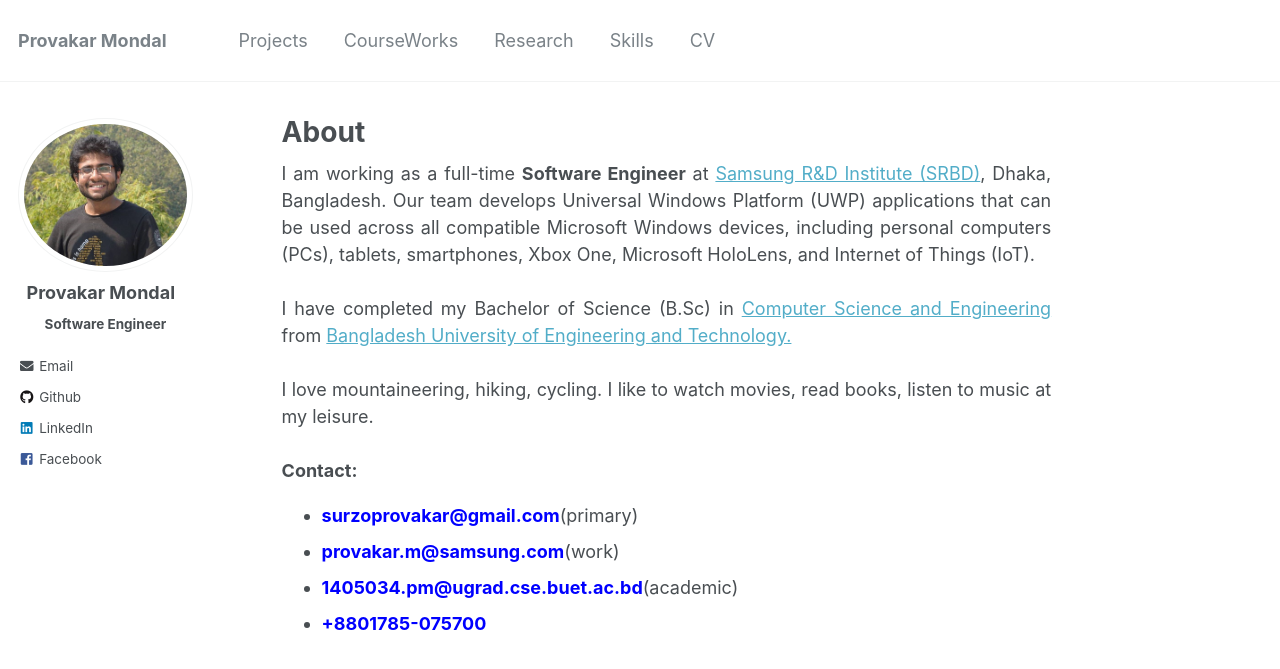
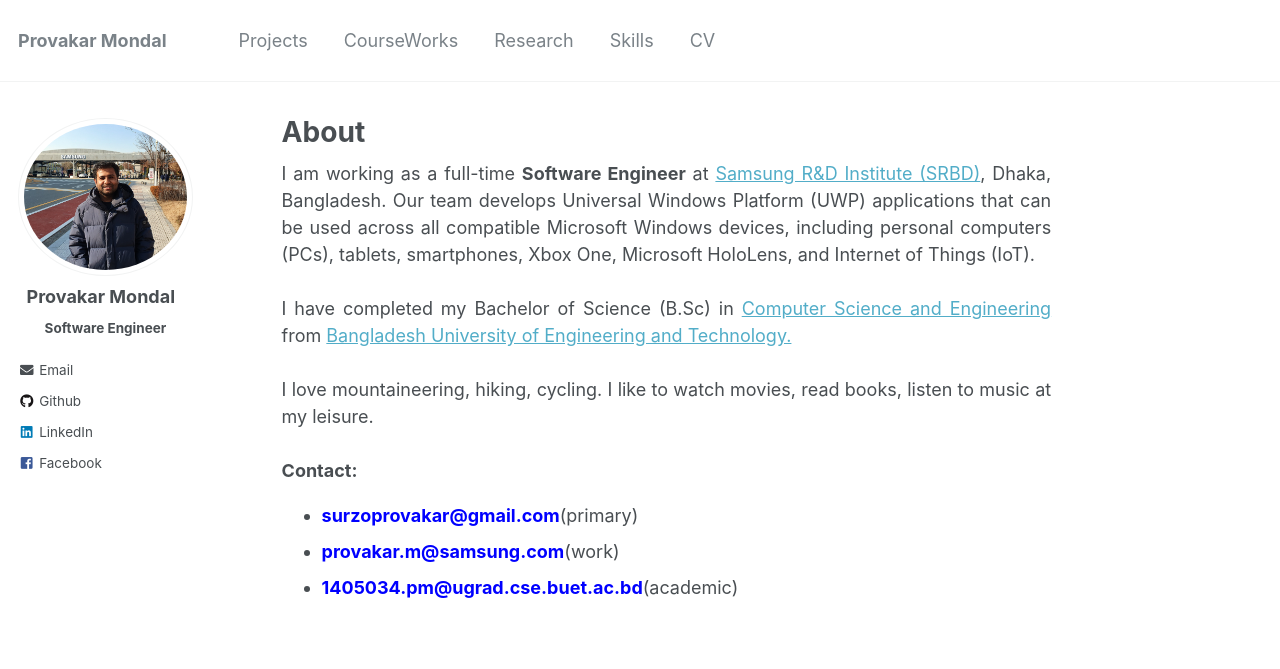
Before and after one commit to surzoprovakar/mywebsite.github.io, a Jekyll site: the page built from _pages/about.md, in a window 1280 px wide. Shown: the top 669 px of the page. Built offline with Jekyll 4.4.1, drawn with Linux system fonts in a browser that asks for light colours.

Commit message:
change photo

```diff
--- a/_includes/author-profile.html
+++ b/_includes/author-profile.html
@@ -35,10 +35,10 @@
         <li><a href="mailto:{{ author.email }}"><i class="fas fa-fw fa-envelope" aria-hidden="true"></i> {{ site.data.ui-text[site.locale].email_label | default: "Email" }}</a></li>
       {% endif %}
       {% if author.github %}
-        <li><a href="https://github.com/{{ author.github }}"><i class="fab fa-fw fa-github" aria-hidden="true"></i> Github</a></li>
+        <li><a href="https://github.com/{{ author.github }}" target="_blank"><i class="fab fa-fw fa-github" aria-hidden="true"></i> Github</a></li>
       {% endif %}
       {% if author.linkedin %}
-        <li><a href="https://www.linkedin.com/in/{{ author.linkedin }}"><i class="fab fa-fw fa-linkedin" aria-hidden="true"></i> LinkedIn</a></li>
+        <li><a href="https://www.linkedin.com/in/{{ author.linkedin }}" target="_blank"><i class="fab fa-fw fa-linkedin" aria-hidden="true"></i> LinkedIn</a></li>
       {% endif %}
       {% if author.keybase %}
         <li><a href="https://keybase.io/{{ author.keybase }}"><i class="fas fa-fw fa-key" aria-hidden="true"></i> Keybase</a></li>
@@ -50,7 +50,7 @@
         <li><a href="https://twitter.com/{{ author.twitter }}"><i class="fab fa-fw fa-twitter-square" aria-hidden="true"></i> Twitter</a></li>
       {% endif %}
       {% if author.facebook %}
-        <li><a href="https://www.facebook.com/{{ author.facebook }}"><i class="fab fa-fw fa-facebook-square" aria-hidden="true"></i> Facebook</a></li>
+        <li><a href="https://www.facebook.com/{{ author.facebook }}" target="_blank"><i class="fab fa-fw fa-facebook-square" aria-hidden="true"></i> Facebook</a></li>
       {% endif %}
       {% if author.google_plus %}
         <li><a href="https://plus.google.com/+{{ author.google_plus }}"><i class="fab fa-fw fa-google-plus" aria-hidden="true"></i> Google+</a></li>
--- a/_pages/about.md
+++ b/_pages/about.md
@@ -17,5 +17,4 @@ I love mountaineering, hiking, cycling. I like to watch movies, read books, list
   <li><font color = "blue"><b>surzoprovakar@gmail.com</b></font>(primary)</li>
   <li><font color = "blue"><b>provakar.m@samsung.com</b></font>(work)</li>
   <li><font color = "blue"><b>1405034.pm@ugrad.cse.buet.ac.bd</b></font>(academic)</li>
-  <li><font color = "blue"><b>+8801785-075700</b></font></li>
 </ul>
```
Also changed, not shown: images/provakar.jpg, images/raju.jpg (added).
